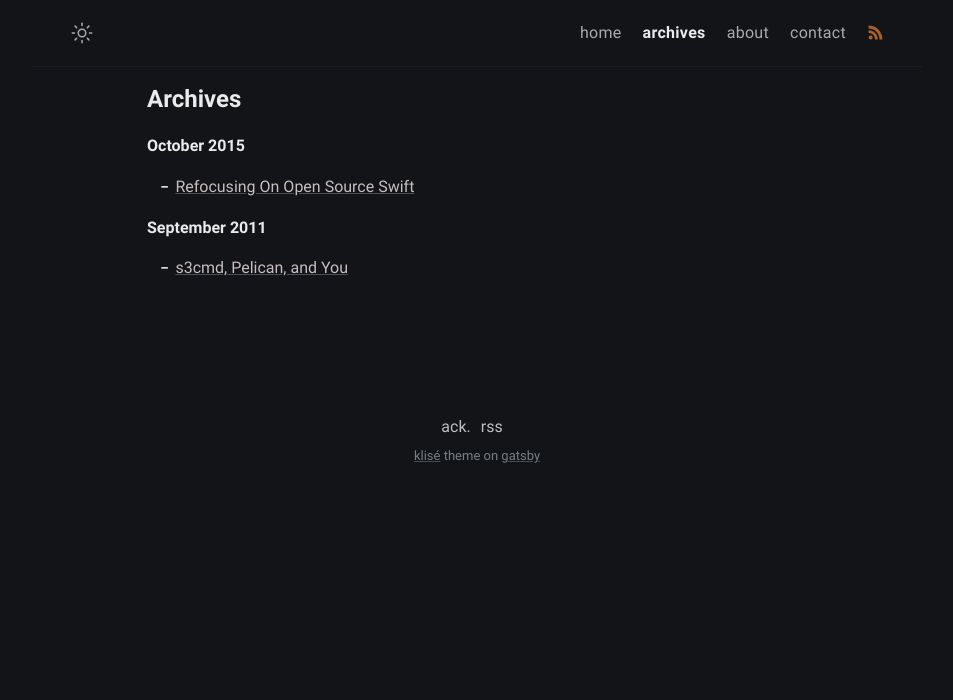
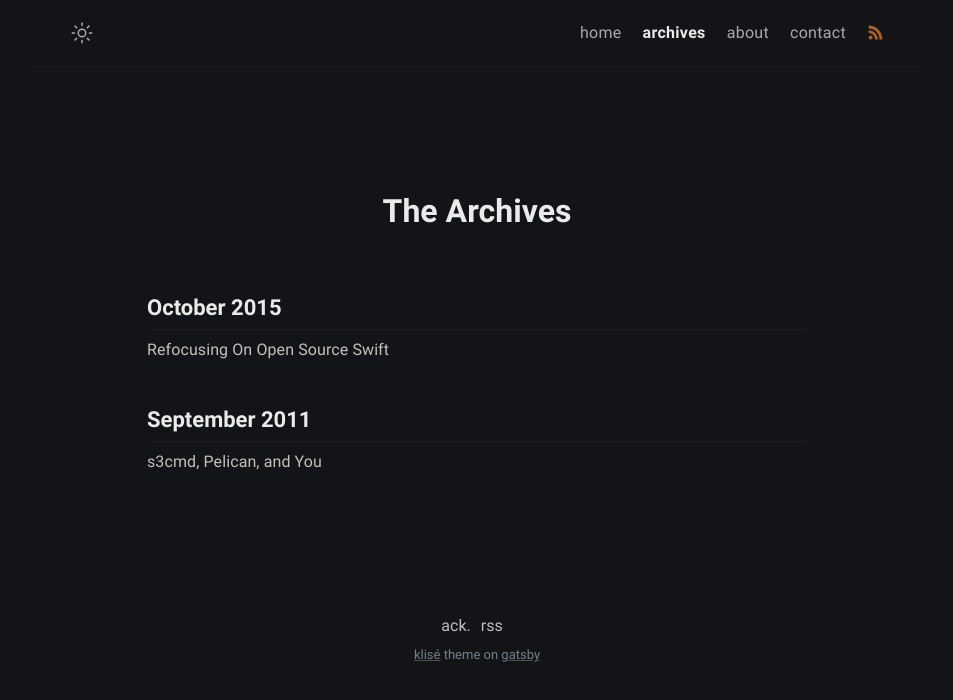
Before and after one commit to stupergenius/Bens-Log, a Gatsby site: page /archives in a window 1280 px wide. Shown: the whole page, without its empty margins (163-1116 px from the left). Built offline with nearby package versions, Linux system fonts and the light colour scheme; Gatsby itself is replaced by a stand-in of ours; some packages are replaced by stand-ins of ours.

Commit message:
Extracting some components and fixing the archives page.

```diff
--- a/src/components/layout/MainPageContent.js
+++ b/src/components/layout/MainPageContent.js
@@ -1,6 +1,6 @@
 import React from "react"
 
-const MinPageContent = ({ children }) => {
+const MainPageContent = ({ children }) => {
   return (
     <main className="page-content" aria-label="Content">
       {children}
@@ -8,4 +8,4 @@ const MinPageContent = ({ children }) => {
   )
 }
 
-export default MinPageContent
+export default MainPageContent
--- /dev/null
+++ b/src/components/layout/PageHeader.js
@@ -0,0 +1,12 @@
+import React from "react"
+
+const PageHeader = ({ title, children }) => {
+  return (
+    <header className="header">
+      <h1 className="header-title center" itemprop="headline">{title}</h1>
+      {children}
+    </header>
+  )
+}
+
+export default PageHeader
--- a/src/pages/archives.js
+++ b/src/pages/archives.js
@@ -2,6 +2,8 @@ import React from "react";
 import Link from 'gatsby-link'
 import { HeadMeta } from '../components/HeadMeta'
 import { graphql } from 'gatsby'
+import PageHeader from "../components/layout/PageHeader";
+import MainPageContent from "../components/layout/MainPageContent";
 
 export default class Archives extends React.Component {
 
@@ -30,31 +32,31 @@ export default class Archives extends React.Component {
     const groups = this.groups()
 
     return (
-      <div>
-        <h2>Archives</h2>
-
-        {Object.entries(groups).map(([key, value]) => {
-          return <ArchiveGroup key={key} title={key} posts={value} />
-        })}
-      </div>
+      <PageHeader title="The Archives">
+        <MainPageContent>
+          {Object.entries(groups).map(([key, value]) => {
+            return <ArchiveGroup key={key} title={key} posts={value} />
+          })}
+        </MainPageContent>
+      </PageHeader>
     )
   }
 }
 
 const ArchiveGroup = ({title, posts}) => {
   return (
-    <div>
-      <h4>{title}</h4>
-      <ul>
-        {posts.map((node) => (
-          <li key={node.id}>
+    <>
+      <h2>{title}</h2>
+      {posts.map((node) => (
+        <article key={node.id} className="post-item">
+          <h3 className="post-item-title">
             <Link to={node.fields.url}>
               {node.frontmatter.title}
             </Link>
-          </li>
-        ))}
-      </ul>
-    </div>
+          </h3>
+        </article>
+      ))}
+    </>
   )
 }
 
```
Also changed, not shown: src/pages/thanks.js (+7 -9 lines).
